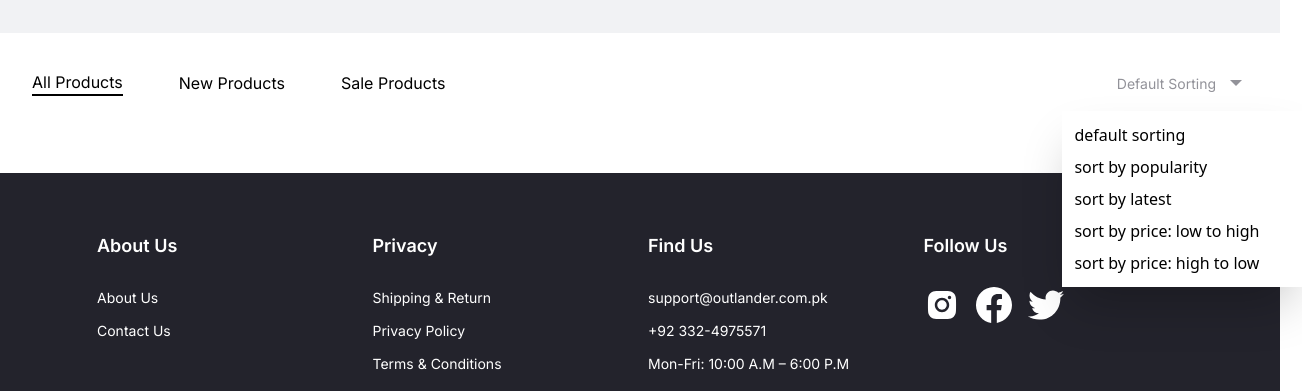
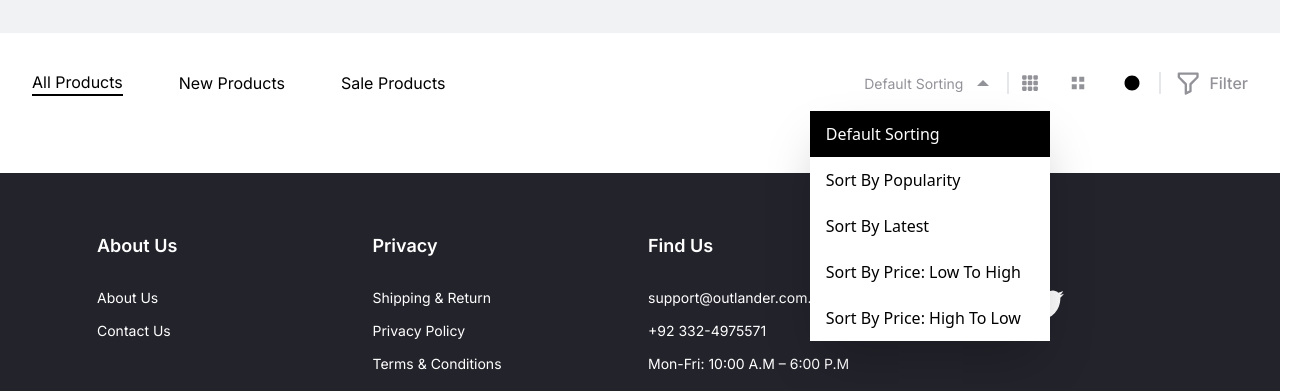
Before and after one commit to gulnabi-afridi/single-vendor-e-commerce, a Next.js app: page /product-category/1 in a window 1280 px wide. Both pictures are taken after a click on the button "Default Sorting". Shown: the part 487-878 px from the top of the page, 1302 px wide, since content can reach past the window. Built offline with nearby package versions, Linux system fonts and the light colour scheme.

Commit message:
filter bar added

```diff
--- a/src/components/shared/CategoryStatus/CategoryStatus.tsx
+++ b/src/components/shared/CategoryStatus/CategoryStatus.tsx
@@ -6,7 +6,7 @@ function CategoryStatus() {
   return (
     <div className="w-full h-[90px] bg-white-off">
       <Wrapper style="h-full">
-        <div className="w-full h-full flex justify-between items-center">
+        <div className="w-full h-full flex sm:flex-row flex-col justify-center gap-2 sm:gap-0 sm:justify-between items-center">
           {/* ==> current category  */}
           <p className="text-[20px] text-black-main font-normal">Anime</p>
           {/* ===>  */}
--- a/src/components/shared/Filter/Filter.tsx
+++ b/src/components/shared/Filter/Filter.tsx
@@ -1,6 +1,11 @@
 import React, { useState } from "react";
 import Wrapper from "../ComponentWrapper/Wrapper";
 import { IoMdArrowDropdown } from "react-icons/io";
+import OutSideClick from "@/hooks/OutSideClick";
+import { BsGrid3X3GapFill } from "react-icons/bs";
+import { BiGridSmall } from "react-icons/bi";
+import { GoPrimitiveDot } from "react-icons/go";
+import { BiFilterAlt } from "react-icons/bi";
 
 function Filter() {
   // ====> states
@@ -9,13 +14,18 @@ function Filter() {
     newProducts: false,
     saleProducts: false,
     dropDown: false,
+    sixGidLayout: false,
+    fiveGridLayout: false,
+    fourGridLayout: true,
   });
+
+  const [sorting, setSorting] = useState("default sorting");
 
   return (
     <Wrapper style="h-[100px]">
       <div className="w-full h-full flex justify-between items-center">
         {/* ===> left portion */}
-        <div className="flex justify-center items-center gap-14">
+        <div className="hidden sm:flex justify-center items-center gap-6 md:gap-14">
           <button
             onClick={() =>
               setBooleanState({
@@ -69,9 +79,10 @@ function Filter() {
           </button>
         </div>
         {/* ====> right portion */}
-        <div className="flex justify-center items-center gap-3">
+        <div className="sm:w-auto w-full flex justify-center items-center gap-3">
           {/* ====> sorting select box */}
-          <div className="flex flex-col justify-center items-center relative">
+          <div className="w-full flex justify-between items-center">
+            <div className="lg:flex sm:hidden flex flex-col justify-center items-center relative">
               <button
                 onClick={() =>
                   setBooleanState({
@@ -81,20 +92,115 @@ function Filter() {
                 }
                 className="flex gap-2 text-[14px] text-white-cool font-inter capitalize w-full justify-between items-center"
               >
-              default sorting
-              <IoMdArrowDropdown className="text-white-cool text-[24px]" />
+                {sorting}
+                <IoMdArrowDropdown
+                  className={`text-white-cool text-[24px] ${
+                    booleanState.dropDown && "rotate-180"
+                  }`}
+                />
               </button>
               {/* ===  */}
-            <div
-              className={`w-[240px] shadow-2xl flex flex-col items-start gap-2 absolute top-10 z-10 bg-white-main p-3 ${
-                booleanState.dropDown ? "flex" : "hidden"
-              }`}
+              {booleanState.dropDown && (
+                <OutSideClick
+                  style="w-[240px] shadow-2xl flex flex-col absolute top-10 z-10 bg-white-main"
+                  Event={() =>
+                    setBooleanState({
+                      ...booleanState,
+                      dropDown: false,
+                    })
+                  }
                 >
                   {sortingType.map((item, index) => {
-                return <button>{item.name}</button>;
+                    return (
+                      <button
+                        onClick={() => {
+                          setSorting(item.name);
+                          setBooleanState({
+                            ...booleanState,
+                            dropDown: false,
+                          });
+                        }}
+                        className={`hover:bg-black-main ${
+                          sorting === item.name
+                            ? "bg-black-main text-white-main"
+                            : "text-black-main bg-white-main"
+                        } text-[16px] w-full flex justify-start items-center px-4 capitalize h-[46px] hover:text-white-main`}
+                      >
+                        {item.name}
+                      </button>
+                    );
                   })}
+                </OutSideClick>
+              )}
             </div>
+            {/* ===> filter for small screen */}
+            <button className="lg:hidden flex justify-center items-center gap-2">
+              <BiFilterAlt className="text-white-cool cursor-pointer text-[28px]" />
+              <p className="text-[16px] text-white-cool font-inter font-medium capitalize">
+                filter
+              </p>
+            </button>
           </div>
+          {/* ===> divider */}
+          <div className="lg:flex hidden w-[2px] h-[22px] border-[1px] bg-white-cool"></div>
+          {/* ====> view icons*/}
+          <div className="lg:flex hidden justify-center items-center gap-6">
+            <BsGrid3X3GapFill
+              onClick={() =>
+                setBooleanState({
+                  ...booleanState,
+                  sixGidLayout: true,
+                  fourGridLayout: false,
+                  fiveGridLayout: false,
+                })
+              }
+              className={`${
+                booleanState.sixGidLayout
+                  ? "text-black-main"
+                  : "text-white-cool"
+              } hover:text-black-main text-[18px] cursor-pointer`}
+            />
+            <BiGridSmall
+              onClick={() =>
+                setBooleanState({
+                  ...booleanState,
+                  sixGidLayout: false,
+                  fourGridLayout: false,
+                  fiveGridLayout: true,
+                })
+              }
+              className={`${
+                booleanState.fiveGridLayout
+                  ? "text-black-main"
+                  : "text-white-cool"
+              } hover:text-black-main text-[30px] cursor-pointer`}
+            />
+            <GoPrimitiveDot
+              onClick={() =>
+                setBooleanState({
+                  ...booleanState,
+                  sixGidLayout: false,
+                  fourGridLayout: true,
+                  fiveGridLayout: false,
+                })
+              }
+              className={`${
+                booleanState.fourGridLayout
+                  ? "text-black-main"
+                  : "text-white-cool"
+              } hover:text-black-main text-[30px] cursor-pointer`}
+            />
+          </div>
+
+          {/* ===> divider */}
+          <div className="lg:flex hidden w-[2px] h-[22px] border-[1px] bg-white-cool"></div>
+          {/* ====> filter */}
+          <button className="lg:flex hidden justify-center items-center gap-2">
+            <BiFilterAlt className="text-white-cool cursor-pointer text-[28px]" />
+            <p className="text-[16px] text-white-cool font-inter font-medium capitalize">
+              filter
+            </p>
+          </button>
         </div>
       </div>
     </Wrapper>
--- a/src/hooks/OutSideClick.tsx
+++ b/src/hooks/OutSideClick.tsx
@@ -3,10 +3,14 @@ import React, { useRef, useEffect, ReactNode } from "react";
 interface Props {
   children?: ReactNode;
   style?: string;
-    Event: () => void
+  Event: () => void;
 }
 
-export default function OutSideClick({ children, style = "w-full relative", Event }: Props) {
+export default function OutSideClick({
+  children,
+  style = "w-full relative",
+  Event,
+}: Props) {
   function useOutsideAlerter(ref: any) {
     useEffect(() => {
       /**
@@ -14,7 +18,7 @@ export default function OutSideClick({ children, style = "w-full relative", Even
        */
       function handleClickOutside(event: any) {
         if (ref.current && !ref.current.contains(event.target)) {
-                    Event()
+          Event();
         }
       }
       // Bind the event listener
@@ -27,5 +31,9 @@ export default function OutSideClick({ children, style = "w-full relative", Even
   }
   const wrapperRef = useRef(null);
   useOutsideAlerter(wrapperRef);
-    return <div className={`${style}`} ref={wrapperRef}>{children}</div>;
+  return (
+    <div className={`${style}`} ref={wrapperRef}>
+      {children}
+    </div>
+  );
 }
```
Lines whose indentation alone changed are shown as unchanged.
